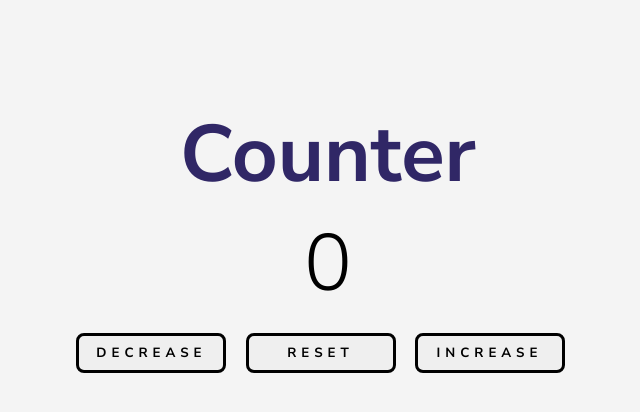
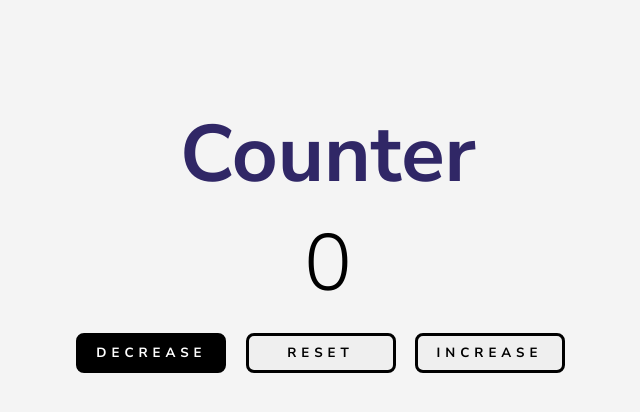
Before and after one commit to JorgeAndres21/Projeto-Contador, a plain HTML site: page index.html in a window 1280 px wide. In both pictures the pointer is over the button "DECREASE". Shown: the whole page, without its empty margins (262-902 px from the left). Drawn offline with Linux system fonts and the light colour scheme.

Commit message:
finalizado

```diff
--- a/style.css
+++ b/style.css
@@ -31,3 +31,7 @@ button {
     margin-right: 15px;
     cursor: pointer;
 }
+button:hover {
+    background: black;
+    color: white;
+}
```
